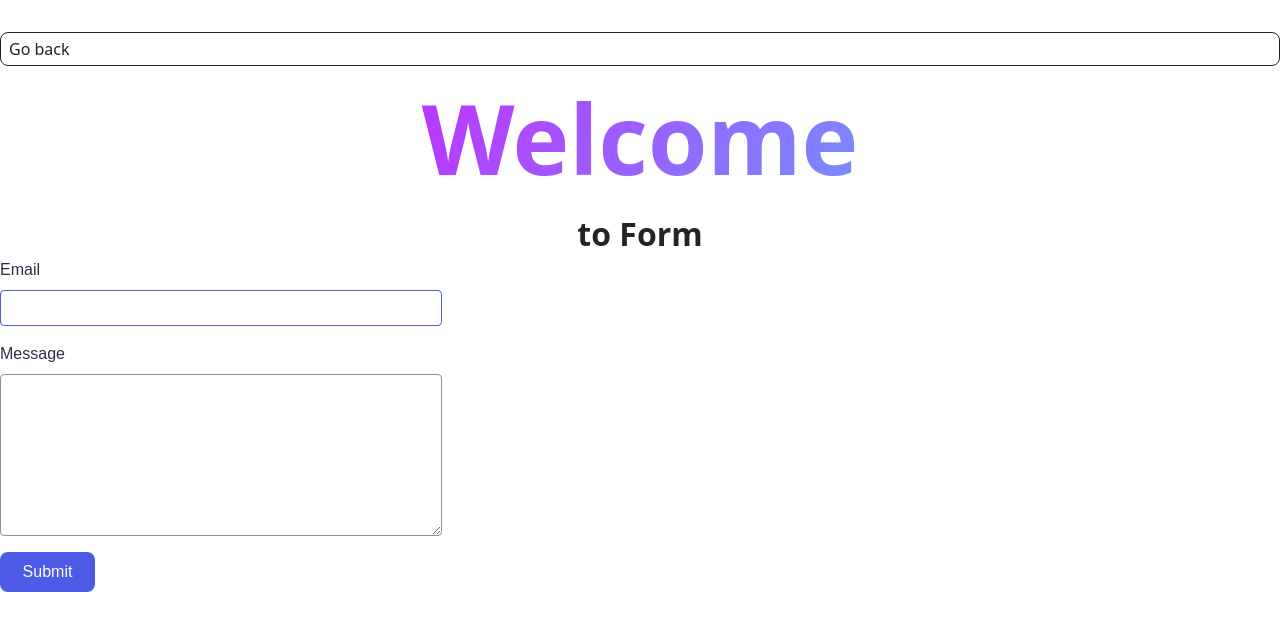
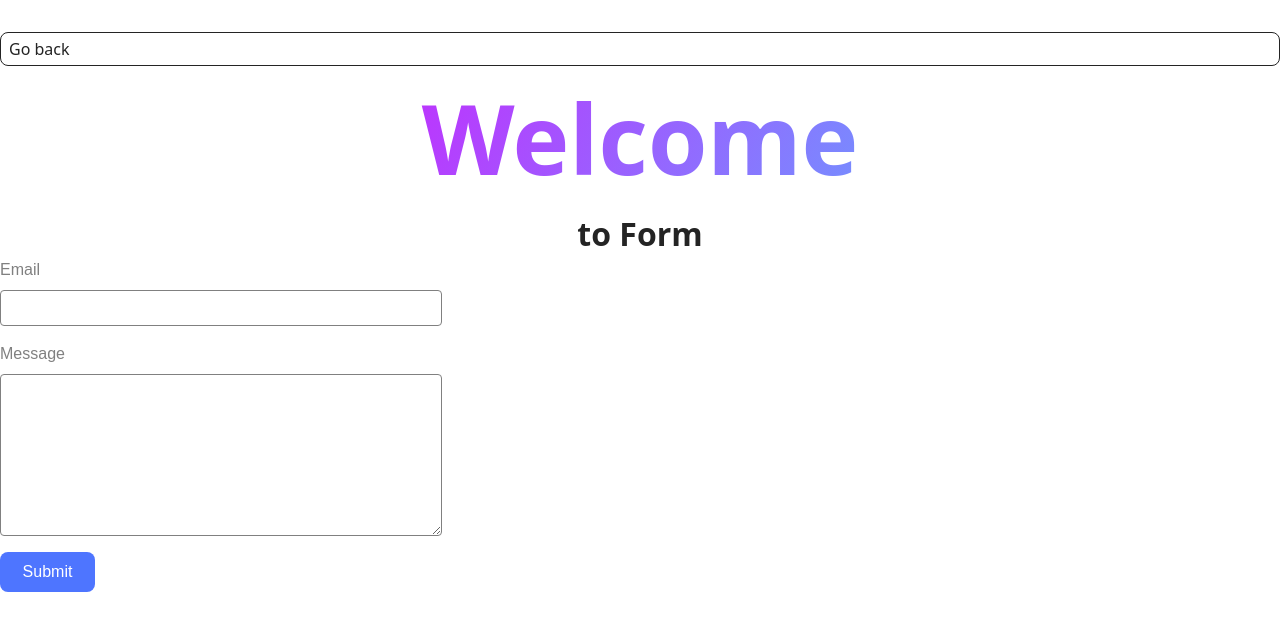
Before and after one commit to YuliaKozak/goit-js-hw-09, a website built with Vite: page src/2-form.html in a window 1280 px wide. Built offline with nearby package versions, Linux system fonts and the light colour scheme.

Commit message:
change style

```diff
--- a/src/css/styles.css
+++ b/src/css/styles.css
@@ -52,7 +52,7 @@ ul.gallery {
   font-family: "Montserrat", sans-serif;
   font-size: 16px;
   line-height: 1.5;
-  color: #2e2f42;
+  color: #808080;
   margin-bottom: 8px;
 }
 
@@ -60,7 +60,7 @@ ul.gallery {
 .feedback-form textarea {
   width: 100%;
   padding: 8px 16px;
-  border: 1px solid #8e8e93;
+  border: 1px solid #808080;
   border-radius: 4px;
   font-size: 16px;
   outline: none;
@@ -70,15 +70,15 @@ ul.gallery {
 /* Стан hover — товстіша чорна лінія */
 .feedback-form input:hover,
 .feedback-form textarea:hover {
-  border: 2px solid #000000;
+  border: 1px solid #000000;
   padding: 7px 15px;
   /* Компенсація товщини, щоб текст не стрибав */
 }
 
-/* Стан active (focus) — синя лінія */
+
 .feedback-form input:focus,
 .feedback-form textarea:focus {
-  border: 1px solid #4d5ae5;
+  border: 1px solid #808080;
   padding: 8px 16px;
 }
 
@@ -89,7 +89,7 @@ ul.gallery {
   padding: 8px 16px;
   width: 95px;
   height: 40px;
-  background-color: #4d5ae5;
+  background-color: #4E75FF;
   color: #ffffff;
   border: none;
   border-radius: 8px;
@@ -99,5 +99,5 @@ ul.gallery {
 }
 
 .feedback-form button:hover {
-  background-color: #7d85f5;
+  background-color: #6C8CFF;
 }
```
